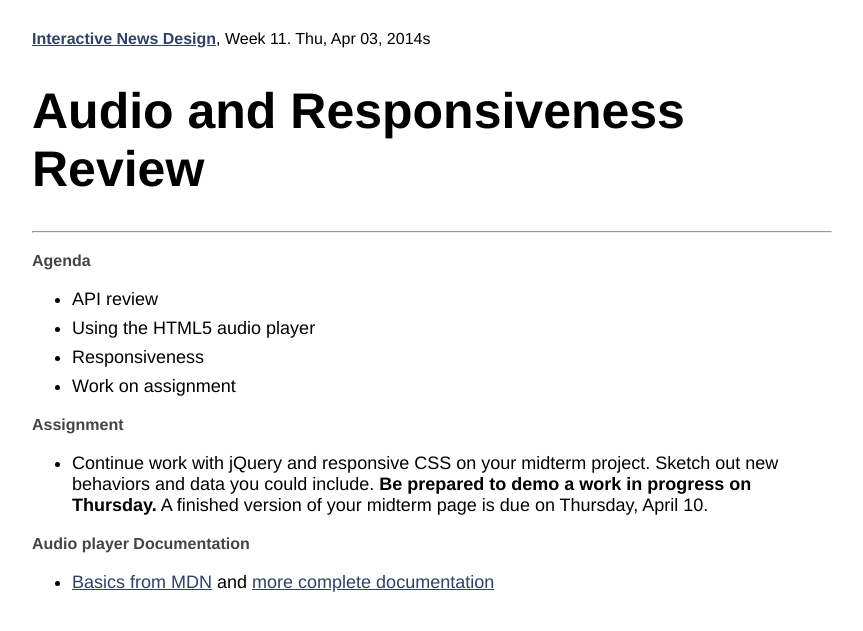
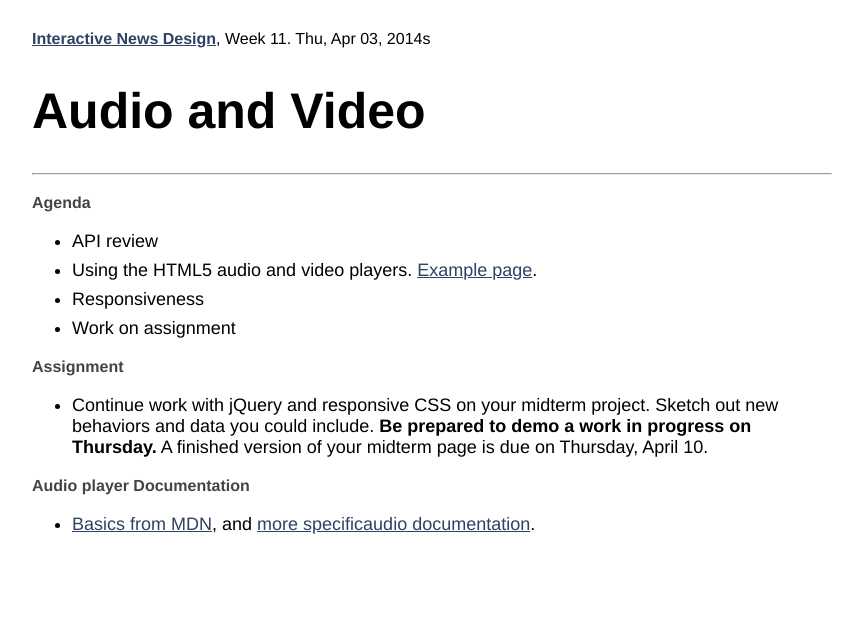
Before and after one commit to tysone/2014-columbia, a Jekyll site: the page built from _posts/2014-04-03-class-20.md, in a window 1280 px wide. Shown: the top 631 px of the page, without its empty margins (248-1111 px from the left). Built offline with Jekyll 4.4.1, drawn with Linux system fonts in a browser that asks for light colours.

Commit message:
example page

```diff
--- a/_posts/2014-04-03-class-20.md
+++ b/_posts/2014-04-03-class-20.md
@@ -1,14 +1,14 @@
 ---
 layout: class
-title: Audio and Responsiveness Review
+title: Audio and Video
 week: 11
-summary: Audio is easier than you think
+summary: It's easier than you think
 ---
 
 **Agenda**
 
 * API review
-* Using the HTML5 audio player
+* Using the HTML5 audio and video players. [Example page](http://tysone.github.io/2014-columbia-projects/Josh_Keller/javascript/audio.html).
 * Responsiveness
 * Work on assignment
 
@@ -18,4 +18,4 @@ summary: Audio is easier than you think
 
 **Audio player Documentation**
 
-* [Basics from MDN](https://developer.mozilla.org/en-US/docs/Web/Guide/HTML/Using_HTML5_audio_and_video) and [more complete documentation](https://developer.mozilla.org/en-US/docs/Web/HTML/Element/audio)
+* [Basics from MDN](https://developer.mozilla.org/en-US/docs/Web/Guide/HTML/Using_HTML5_audio_and_video), and [more specificaudio documentation](https://developer.mozilla.org/en-US/docs/Web/HTML/Element/audio).
```
